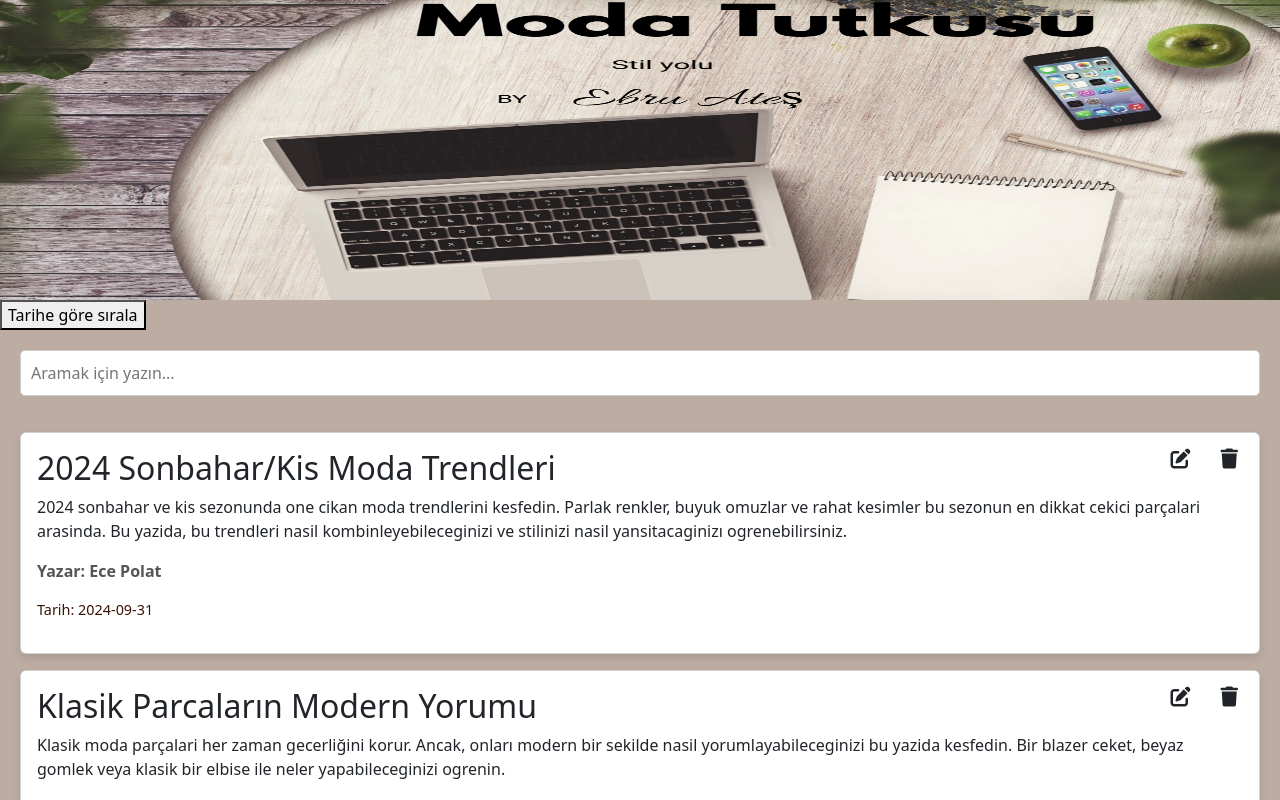
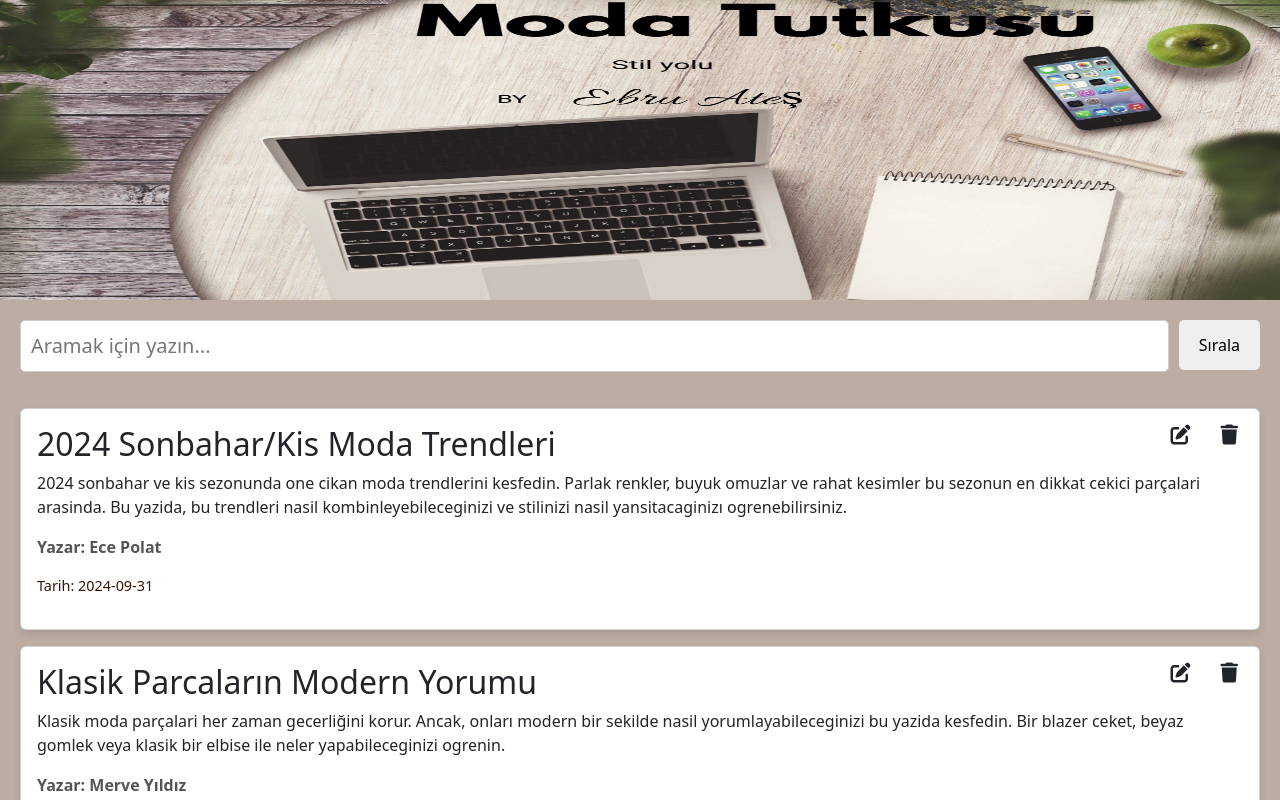
Before and after one commit to dev-ebruates/blog-yonetimi, a React (Vite) app: page / in a window 1280 px wide. Shown: the top 800 px of the page. Built offline with nearby package versions, Linux system fonts and the light colour scheme.

Commit message:
sırala butonu yeri değiştirildi

```diff
--- a/src/App.jsx
+++ b/src/App.jsx
@@ -39,8 +39,8 @@ const App = () => {
   return (
     <div>
       <img className="blogImages" src={blogImages} alt="blogImages" />
-      <button onClick={sortByDate}>Tarihe göre sırala</button>
-      <BlogList blogPosts={blogPosts} handleDeleteBlog={handleDeleteBlog} />
+
+      <BlogList blogPosts={blogPosts} handleDeleteBlog={handleDeleteBlog} sortByDate={sortByDate} />
       <AddNewBlog onAddBlog={handleAddBlog} />
     </div>
   );
--- a/src/components/BlogList/BlogList.css
+++ b/src/components/BlogList/BlogList.css
@@ -6,12 +6,12 @@
   background-color: #bcaca2;
 }
 .search-input {
-  width: 100%;
+  width: 95%;
   padding: 10px;
   margin-bottom: 20px;
   border: 1px solid #ccc;
   border-radius: 5px;
-  font-size: 16px;
+  font-size: 20px;
 
 }
 
@@ -19,3 +19,19 @@
   border-color: #007BFF;
   outline: none;
 }
+.search-container {
+  display: flex; /* Flexbox kullanarak öğeleri yan yana yerleştirir */
+  justify-content: center; /* Dikey olarak ortalar */
+}
+
+.search-input {
+  margin-right: 10px; /* Buton ile arada boşluk bırakır */
+}
+.search-button {
+  height: 50px;
+  padding: 10px 20px;
+  border: none;
+  border-radius: 5px;
+  cursor: pointer;
+  font-size: 16px;
+}
--- a/src/components/BlogList/BlogList.jsx
+++ b/src/components/BlogList/BlogList.jsx
@@ -3,7 +3,7 @@ import BlogItem from "./BlogItem";
 import PropTypes from "prop-types";
 import "./BlogList.css";
 
-const BlogList = ({ blogPosts, handleDeleteBlog }) => {
+const BlogList = ({ blogPosts, handleDeleteBlog, sortByDate }) => {
   // Arama terimi için state tanımla
   const [searchTerm, setSearchTerm] = useState("");
 
@@ -21,6 +21,7 @@ const BlogList = ({ blogPosts, handleDeleteBlog }) => {
 
   return (
     <div className="blog-list-container">
+      <div className="search-container">
         <input
           type="text"
           placeholder="Aramak için yazın..."
@@ -28,6 +29,8 @@ const BlogList = ({ blogPosts, handleDeleteBlog }) => {
           onChange={handleSearch}
           className="search-input"
         />
+        <button className="search-button" onClick={sortByDate}>Sırala</button>
+      </div>
 
       {filteredBlogPosts.map((post, index) => (
         <BlogItem
@@ -38,7 +41,6 @@ const BlogList = ({ blogPosts, handleDeleteBlog }) => {
           yazar={post.yazar}
           tarih={post.tarih}
           handleDeleteBlog={handleDeleteBlog}
-
         />
       ))}
     </div>
@@ -48,6 +50,7 @@ BlogList.propTypes = {
   blogPosts: PropTypes.array.isRequired,
   handleDeleteBlog: PropTypes.func,
   handleUpdateBlog: PropTypes.func,
+  sortByDate: PropTypes.func,
 };
 
 export default BlogList;
--- a/src/components/UI/Button.css
+++ b/src/components/UI/Button.css
@@ -22,7 +22,7 @@
 }
 
 .custom-button.danger {
-  background-color: #bcaca2;
+  background-color: darkred;
   color: white;
 }
 
```
Lines whose indentation alone changed are shown as unchanged.
